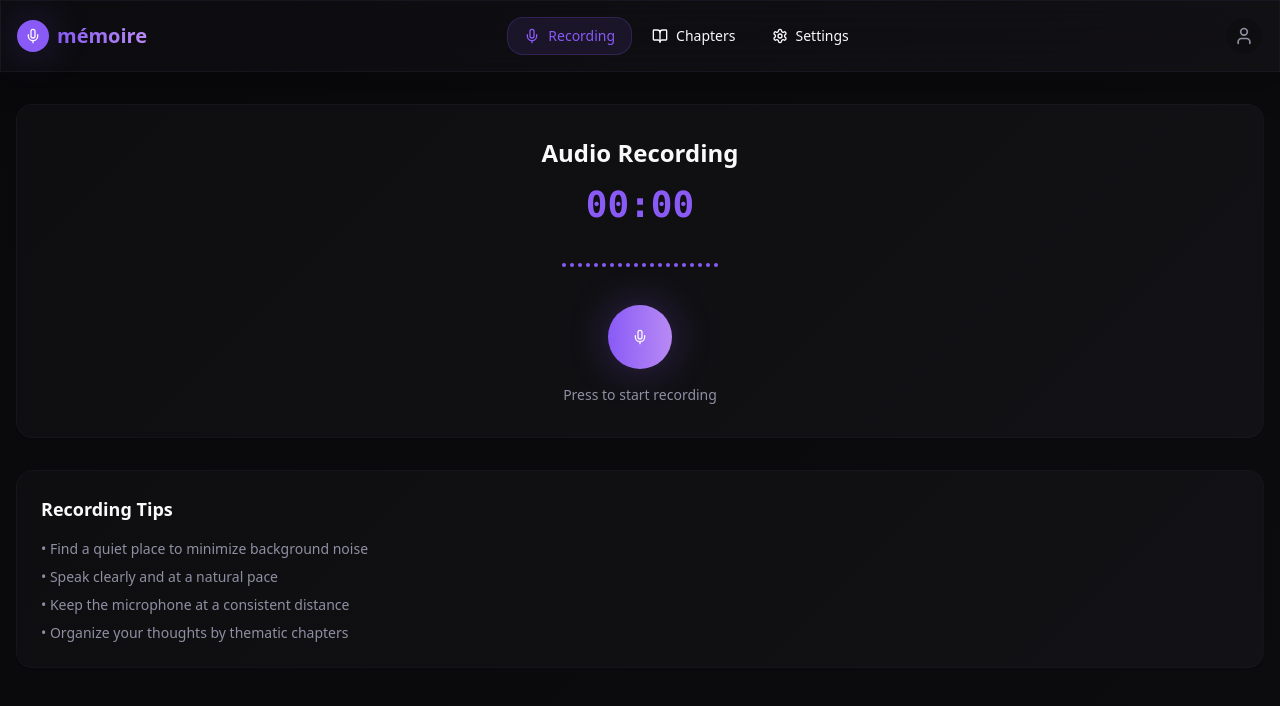
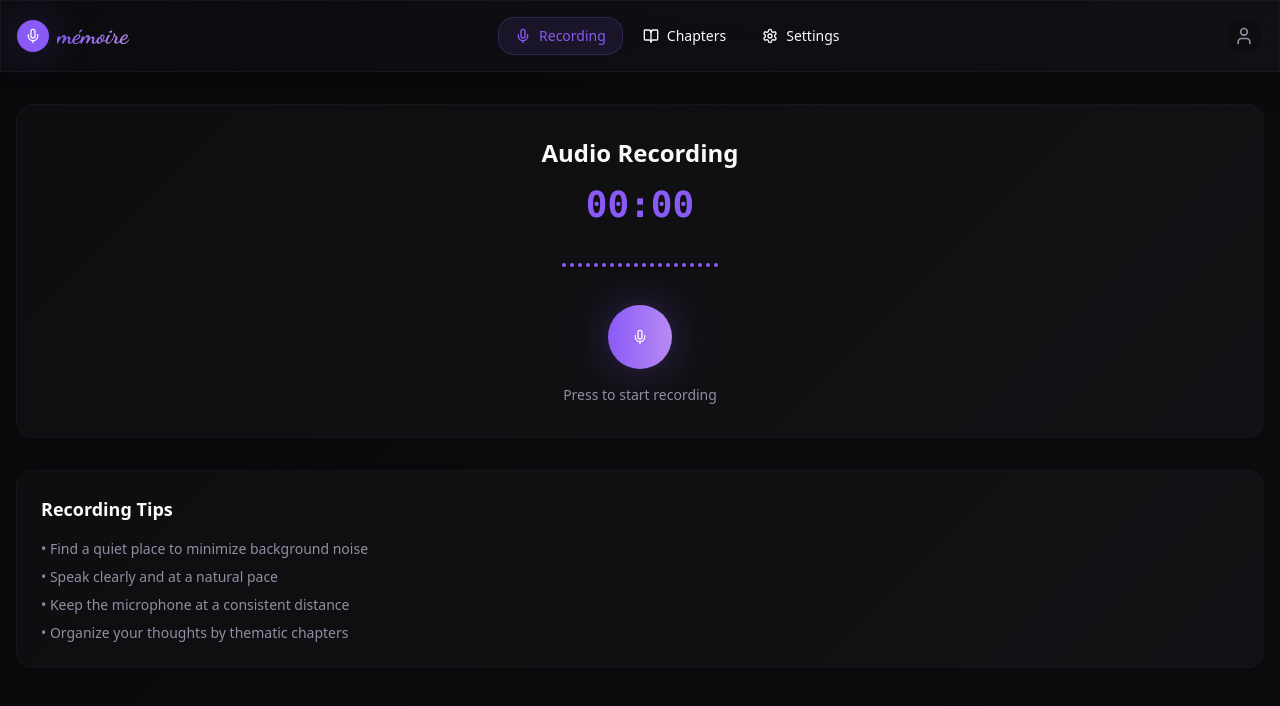
Before and after one commit to 26sneakysnake/memoir-scribe, a React (Vite) app: page / in a window 1280 px wide. Shown: the top 706 px of the page. Built offline with nearby package versions, Linux system fonts and the light colour scheme.

Commit message:
Refactor: Apply cursive font to logo
Update the "mémoire" logo to use a cursive font style.

```diff
--- a/index.html
+++ b/index.html
@@ -6,6 +6,9 @@
     <title>mémoire - Record Your Memories</title>
     <meta name="description" content="Modern app to record and organize your audio memories by chapters" />
     <meta name="author" content="mémoire" />
+    <link rel="preconnect" href="https://fonts.googleapis.com">
+    <link rel="preconnect" href="https://fonts.gstatic.com" crossorigin>
+    <link href="https://fonts.googleapis.com/css2?family=Dancing+Script:wght@400;700&display=swap" rel="stylesheet">
 
     <meta property="og:title" content="mémoire - Record Your Memories" />
     <meta property="og:description" content="Modern app to record and organize your audio memories by chapters" />
--- a/src/components/Navigation.tsx
+++ b/src/components/Navigation.tsx
@@ -23,7 +23,7 @@ const Navigation = ({ activeTab, onTabChange, isRecording }: NavigationProps) =>
             <div className="w-8 h-8 rounded-lg bg-primary flex items-center justify-center glow-primary">
               <Mic className="w-4 h-4 text-primary-foreground" />
             </div>
-            <h1 className="text-xl font-bold bg-gradient-to-r from-primary to-primary-glow bg-clip-text text-transparent">
+            <h1 className="text-2xl font-cursive font-bold bg-gradient-to-r from-primary to-primary-glow bg-clip-text text-transparent">
               mémoire
             </h1>
           </div>
--- a/tailwind.config.ts
+++ b/tailwind.config.ts
@@ -18,6 +18,9 @@ export default {
 			}
 		},
 		extend: {
+			fontFamily: {
+				'cursive': ['Dancing Script', 'cursive'],
+			},
 			colors: {
 				border: 'hsl(var(--border))',
 				input: 'hsl(var(--input))',
```
